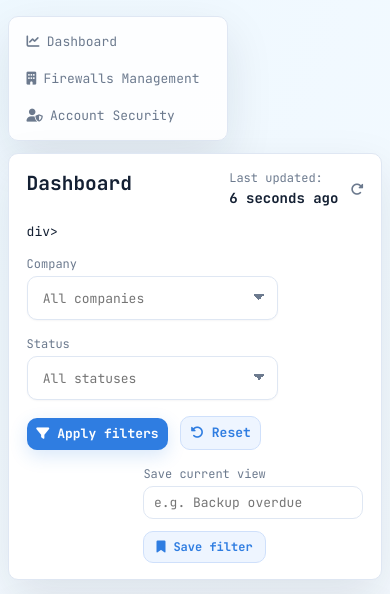
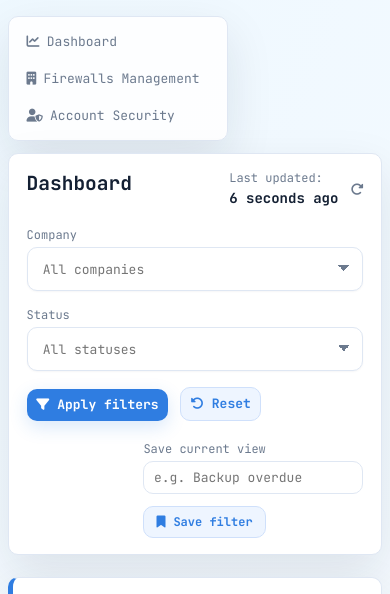
Before and after one commit to albercuba/OPNsense-Hub, a FastAPI app: template dashboard/app/templates/dashboard.html in a window 390 px wide. Shown: the part 60-654 px from the top of the page. Run offline with FastAPI, Linux system fonts and the light colour scheme; the template is opened without the code that fills it, so the values that code supplies are empty; parts of the project's set-up code (start-up, migrations or seed data) failed here and were passed over.

Commit message:
fix: clean up dashboard filters card layout

```diff
--- a/dashboard/app/static/style.css
+++ b/dashboard/app/static/style.css
@@ -904,23 +904,23 @@ th {
     margin-bottom: 0.75rem;
 }
 .dashboard-filters-card {
-    display: flex;
-    flex-wrap: wrap;
+    display: grid;
+    grid-template-columns: auto minmax(420px, 1fr) auto;
     align-items: end;
-    gap: 1rem;
+    gap: 1.25rem;
 }
 
 .dashboard-filters-card > .admin-card-header {
     margin-bottom: 0;
-    flex: 0 0 auto;
+    min-width: max-content;
 }
 
 .dashboard-filters-form {
-    display: flex;
-    flex-wrap: wrap;
+    display: grid;
+    grid-template-columns: minmax(190px, 1fr) minmax(190px, 1fr) auto;
     gap: 1rem;
     align-items: end;
-    flex: 1 1 auto;
+    min-width: 0;
 }
 .audit-log-filters-form {
     display: grid;
@@ -1821,6 +1821,7 @@ summary,
 .dashboard-filters-card .dashboard-header-actions {
     flex: 1 1 auto;
     justify-content: flex-end;
+    min-width: max-content;
 }
 
 .dashboard-last-updated {
@@ -2310,6 +2311,7 @@ td {
 
 .dashboard-header-meta {
     flex: 1 1 auto;
+    min-width: max-content;
 }
 
 .dashboard-filters-card .form-row {
@@ -2322,8 +2324,10 @@ td {
 
 .dashboard-filters-card .dashboard-phase-two-tools {
     margin-bottom: 0;
-    margin-left: auto;
+    margin-left: 0;
     align-items: end;
+    justify-content: flex-end;
+    min-width: max-content;
 }
 .companies-bulk-select,
 .dashboard-save-filter-name {
@@ -2369,9 +2373,20 @@ td {
     display: none;
 }
 
+@media (max-width: 1200px) {
+    .dashboard-filters-card {
+        grid-template-columns: 1fr;
+    }
+
+    .dashboard-filters-card > .admin-card-header,
+    .dashboard-filters-card .dashboard-phase-two-tools {
+        min-width: 0;
+    }
+}
+
 @media (max-width: 900px) {
-    .dashboard-filters-card {
-        display: grid;
+    .dashboard-filters-form {
+        grid-template-columns: 1fr;
     }
 
     .dashboard-page-header,
@@ -2399,7 +2414,8 @@ td {
     .companies-bulk-toolbar,
     .dashboard-phase-two-tools,
     .companies-bulk-controls,
-    .dashboard-save-filter-form {
+    .dashboard-save-filter-form,
+    .dashboard-saved-filter-controls {
         flex-direction: column;
         align-items: stretch;
     }
--- a/dashboard/app/templates/dashboard.html
+++ b/dashboard/app/templates/dashboard.html
@@ -25,7 +25,6 @@
             </div>
         </div>
     </div>
-    div>
     <form
         id="dashboard-filter-form"
         class="dashboard-filters-form"
```
